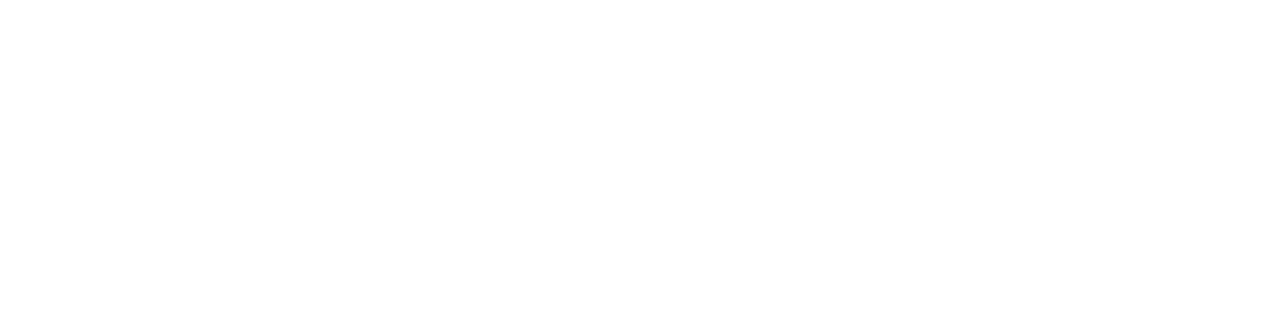
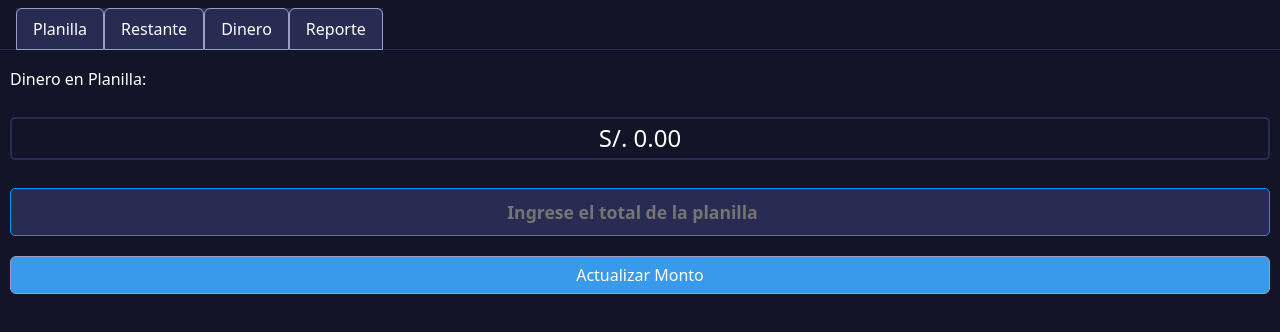
Before and after one commit to PaulSegales/planilla_golosina, a React (Vite) app: page / in a window 1280 px wide. Shown: the top 332 px of the page. Built offline with nearby package versions, Linux system fonts and the light colour scheme.

Commit message:
Update App.jsx

```diff
--- a/src/App.jsx
+++ b/src/App.jsx
@@ -16,8 +16,7 @@
       {/* <CalculadorRestante /> */}
       {/* < MultiplicadorDinero nombre={'0.2'} valorMoneda={0.2} /> */}
       {/* <ContadorDinero /> */}
-      {/* <Administrador /> */}
-      <Mantenimiento />
+      <Administrador />
     </>
   )
 }
```
